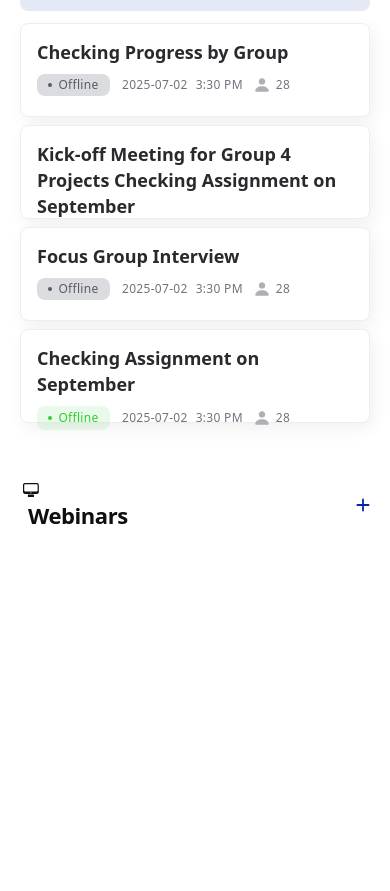
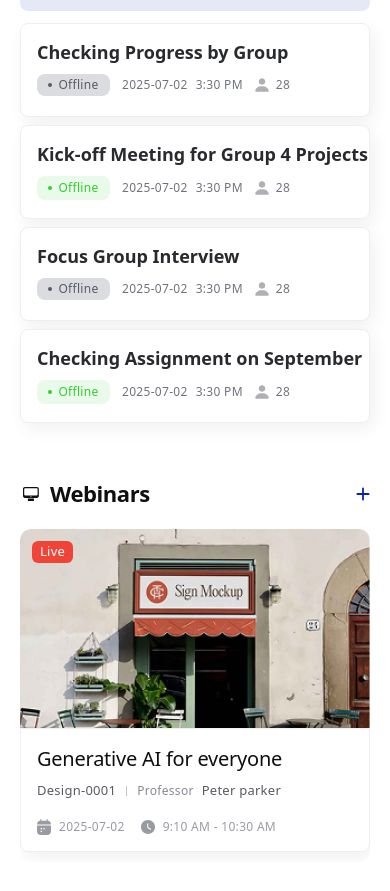
Before and after one commit to zzho-o/testNext, a Next.js app: page / in a window 390 px wide. Shown: the part 2203-3094 px from the top of the page. Before the commit the page ends 2734 px from the top, so only its background shows below. Built offline with nearby package versions, Linux system fonts and the light colour scheme.

Commit message:
feat:HomeWebinarMobile

```diff
--- a/src/components/HomeMobile/MeetingHubMobile/index.tsx
+++ b/src/components/HomeMobile/MeetingHubMobile/index.tsx
@@ -66,9 +66,9 @@ const MeetingHubMobile = () => {
         {meeting_hub.map((item, idx) => (
           <div
             key={idx}
-            className="flex flex-col items-start gap-[10px] h-[94px] p-[16px] flex-shrink-0 self-stretch rounded-[8px] border border-[#EEEEF0] bg-[#FFF] shadow-[4px_6px_18px_0px_rgba(0,0,0,0.06)]"
+            className="flex flex-col items-start gap-[10px] overflow-hidden h-[94px] p-[16px] flex-shrink-0 self-stretch rounded-[8px] border border-[#EEEEF0] bg-[#FFF] shadow-[4px_6px_18px_0px_rgba(0,0,0,0.06)]"
           >
-            <div className="text-[#292A2D] font-pretendard text-[18px] font-semibold leading-[144.5%] tracking-[-0.004px] not-italic">
+            <div className="text-[#292A2D]  whitespace-nowrap font-pretendard text-[18px] font-semibold leading-[144.5%] tracking-[-0.004px] not-italic">
               <span>{item.title}</span>
               <div className="mt-[8px] flex items-center">
                 {item.type === "Offline" ? (
--- a/src/components/HomeMobile/NoticeMobile/index.tsx
+++ b/src/components/HomeMobile/NoticeMobile/index.tsx
@@ -90,7 +90,7 @@ const notices = [
   },
 ];
 const NoticeMobile = () => {
-  const [emblaRef] = useEmblaCarousel({ loop: false });
+  const [emblaRef, embla] = useEmblaCarousel({ loop: false });
   return (
     <>
       <div className="flex w-full items-center justify-between">
@@ -108,7 +108,10 @@ const NoticeMobile = () => {
           </div>
         </div>
         <div className="flex gap-[8px]">
-          <div className="flex cursor-pointer w-[32px] h-[32px] justify-center items-center border border-[#DBDCDF]">
+          <div
+            onClick={() => embla && embla.scrollPrev()}
+            className="flex cursor-pointer w-[32px] h-[32px] justify-center items-center border border-[#DBDCDF]"
+          >
             <Image
               src="/arrow_left.svg"
               alt="arrow_left"
@@ -118,7 +121,10 @@ const NoticeMobile = () => {
               draggable={false}
             />
           </div>
-          <div className="flex cursor-pointer w-[32px] h-[32px] justify-center items-center border border-[#DBDCDF]">
+          <div
+            onClick={() => embla && embla.scrollNext()}
+            className="flex cursor-pointer w-[32px] h-[32px] justify-center items-center border border-[#DBDCDF]"
+          >
             <Image
               src="/arrow_right.svg"
               alt="arrow_right"
--- a/src/components/HomeMobile/WebinarMobile/index.tsx
+++ b/src/components/HomeMobile/WebinarMobile/index.tsx
@@ -1,10 +1,62 @@
+"use client";
 import Image from "next/image";
+import useEmblaCarousel from "embla-carousel-react";
+
+type TWebinarCard = {
+  title: string;
+  course: string;
+  professor: string;
+  date: string;
+  time: string;
+  type: "Live" | "VOD";
+  imageUrl: string;
+};
+const webinarCards: TWebinarCard[] = [
+  {
+    title: "Generative AI for everyone",
+    course: "Design-0001",
+    professor: "Peter parker",
+    date: "2025-07-02",
+    time: "9:10 AM - 10:30 AM",
+    type: "Live",
+    imageUrl: "/webinarCardDummy.png",
+  },
+  {
+    title: "Design Management",
+    course: "Design-0001",
+    professor: "Peter parker",
+    date: "2025-07-02",
+    time: "9:10 AM - 10:30 AM",
+    type: "VOD",
+    imageUrl: "/webinarCardDummy.png",
+  },
+  {
+    title: "Focus Group Interview",
+    course: "Design-0001",
+    professor: "Peter parker",
+    date: "2025-07-02",
+    time: "9:10 AM - 10:30 AM",
+    type: "Live",
+    imageUrl: "/webinarCardDummy.png",
+  },
+  {
+    title: "Checking Assignment on September",
+    course: "Design-0001",
+    professor: "Peter parker",
+    date: "2025-07-02",
+    time: "9:10 AM - 10:30 AM",
+    type: "VOD",
+    imageUrl: "/webinarCardDummy.png",
+  },
+];
 
 const WebinarMobile = () => {
+  const [emblaRef] = useEmblaCarousel({ loop: false });
+
   return (
     <div>
       <div className="flex justify-between items-center">
-        <div>
+        <div className="flex items-center">
           <Image
             src="/webinar_home.svg"
             alt="webinar_home"
@@ -26,6 +78,75 @@ const WebinarMobile = () => {
           draggable={false}
         />
       </div>
+      <div className="flex gap-[16px]">
+        <div className="overflow-hidden mt-[20px]" ref={emblaRef}>
+          <div className="flex gap-[16px]">
+            {webinarCards.map((item, idx) => (
+              <div
+                key={idx}
+                className="min-w-full shrink-0 rounded-[10px] overflow-hidden"
+              >
+                {/* 카드 상단 (이미지 + 타입 뱃지) */}
+                <div
+                  className="aspect-[313/178] w-full rounded-t-[10px] bg-cover bg-center bg-no-repeat relative"
+                  style={{ backgroundImage: `url(${item.imageUrl})` }}
+                >
+                  <span
+                    className={`absolute top-[12px] left-[12px] px-[8px] py-[2px] text-[13px] font-pretendard font-medium leading-[138.5%] rounded-[6px] tracking-[0.252px] text-white ${
+                      item.type === "Live"
+                        ? "bg-[#F04438]"
+                        : "bg-[rgba(0,0,0,0.70)]"
+                    }`}
+                  >
+                    {item.type}
+                  </span>
+                </div>
+
+                {/* 카드 하단 */}
+                <div className="flex flex-col gap-[10px] p-[16px] h-[124px] rounded-b-[8px] border border-[#EEEEF0] bg-white shadow-[4px_6px_18px_rgba(0,0,0,0.06)]">
+                  <div className="text-[#0F0F10] font-pretendard text-[20px] font-medium leading-[140%] tracking-[-0.24px]">
+                    {item.title}
+                  </div>
+                  <div className="flex items-center overflow-hidden text-ellipsis whitespace-nowrap text-[#5A5C63] font-pretendard text-[13px] font-medium leading-[138.5%] tracking-[0.252px]">
+                    {item.course}
+                    <div className="w-[1px] h-[10px] bg-[#C2C4C8] mx-[10px]" />
+                    <div className="mr-[8px] text-[#878A93] font-pretendard text-[12px] font-normal leading-[133.4%] tracking-[0.302px]">
+                      <span>Professor</span>
+                    </div>
+                    {item.professor}
+                  </div>
+
+                  <div className="flex mt-[10px] items-center text-[#989BA2] font-pretendard text-[12px] font-medium leading-[133.4%] tracking-[0.302px]">
+                    <Image
+                      src="/webinar_date.svg"
+                      alt="webinar_date"
+                      width={14}
+                      height={16}
+                      className="w-[14px] h-[16px]"
+                    />
+                    <div className="ml-[8px]">
+                      <span>{item.date}</span>
+                    </div>
+                    <div className="flex items-center ml-[16px]">
+                      <Image
+                        src="/webinar_time.svg"
+                        alt="webinar_time"
+                        width={14}
+                        height={14}
+                        className="w-[14px] h-[14px]"
+                      />
+                      <div className="ml-[8px]">
+                        <span>{item.time}</span>
+                      </div>
+                    </div>
+                  </div>
+                </div>
+              </div>
+            ))}
+          </div>
+        </div>
+      </div>
+      <div className="mt-[20px]" />
     </div>
   );
 };
--- a/src/components/HomeMobile/index.tsx
+++ b/src/components/HomeMobile/index.tsx
@@ -28,6 +28,7 @@ const HomeMobile = ({ className = "" }: { className?: string }) => {
       <MeetingHubMobile />
       <div className="mt-[56px]" />
       <WebinarMobile />
+      <div className="mt-[34px]" />
     </div>
   );
 };
```
